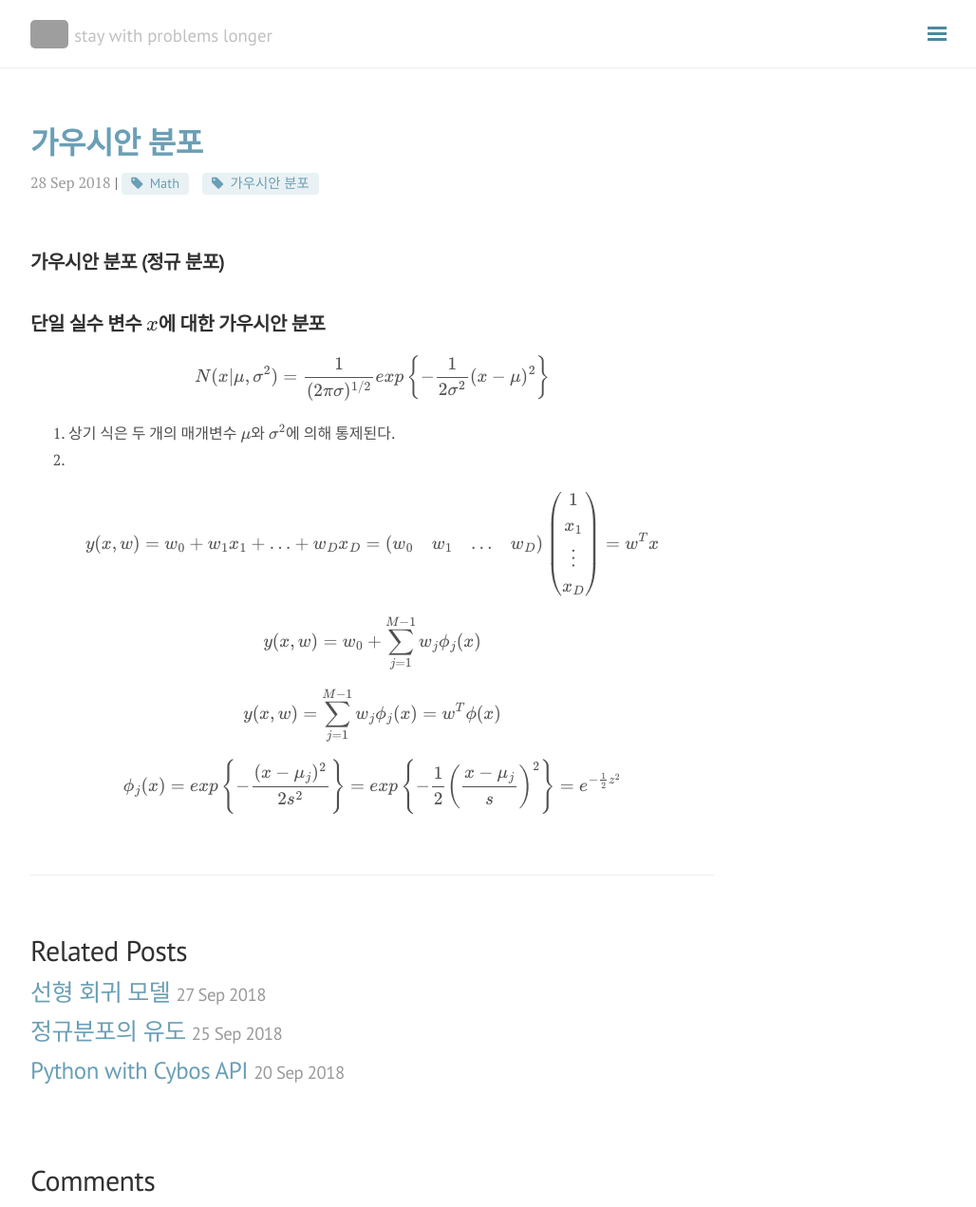
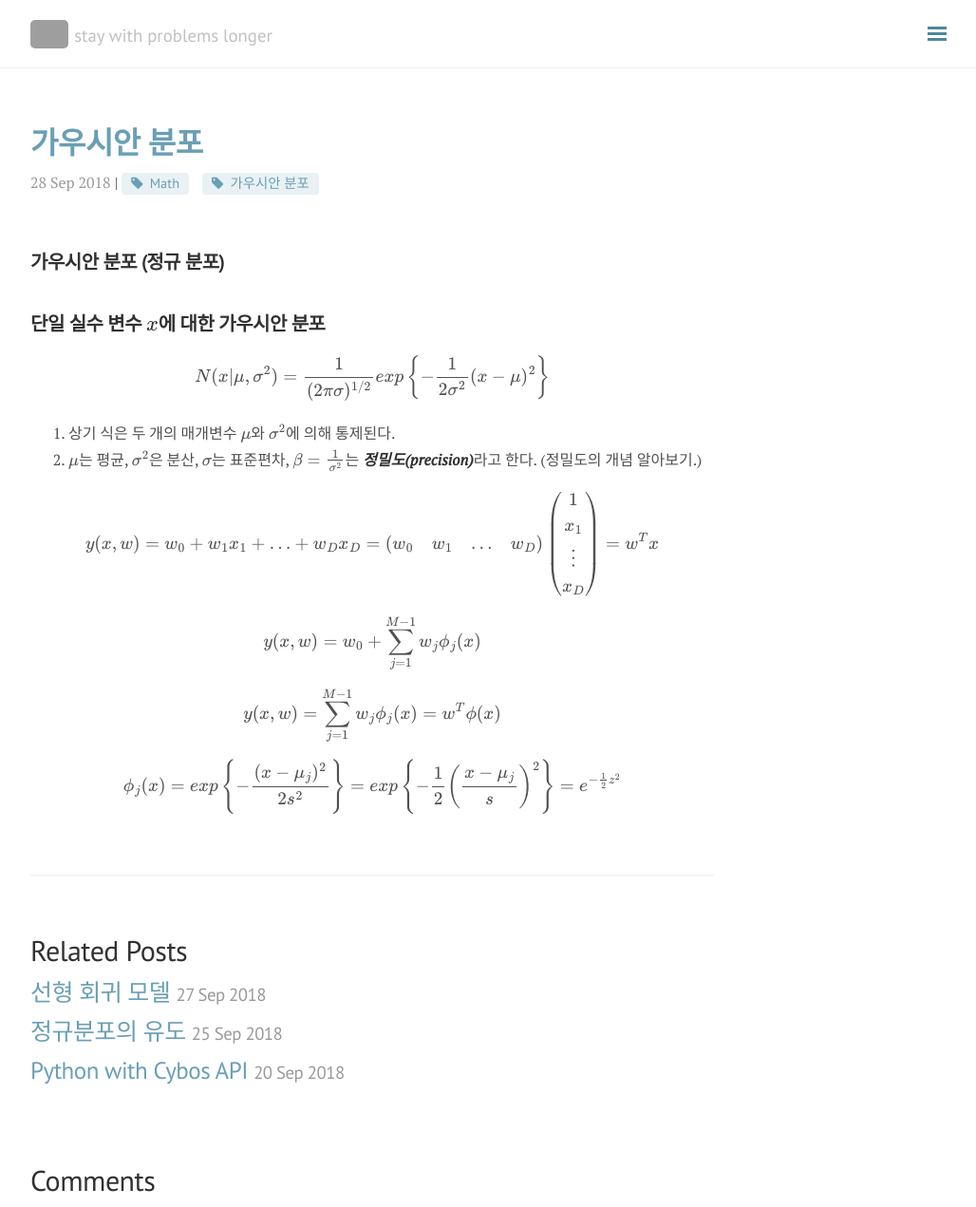
Before and after one commit to seokhoonj/seokhoonj.github.io, a Jekyll site: the page built from _posts/Math/2018-09-28-Math-gaussian_distribution.md, in a window 1280 px wide and 1271 px high. Shown: the whole window at 95% size, without its empty margins (248-1276 px from the left). Built offline with Jekyll 4.4.1, drawn with Linux system fonts in a browser that asks for light colours; nearby versions of some CDN libraries; formulas are drawn with MathJax 3; comment, search, counter and statistics services are not loaded; grey boxes are pictures that could not be loaded.

Commit message:
add _posts

```diff
--- a/_posts/Math/2018-09-28-Math-gaussian_distribution.md
+++ b/_posts/Math/2018-09-28-Math-gaussian_distribution.md
@@ -13,7 +13,7 @@ comments: false
 ## 단일 실수 변수 $x$에 대한 가우시안 분포
 \\( N(x\|\mu, \sigma^2) = \frac{1}{(2\pi\sigma)^{1/2}} exp\left\lbrace-\frac{1}{2\sigma^2}(x-\mu)^2\right\rbrace \\)
 1. 상기 식은 두 개의 매개변수 $\mu$와 $\sigma^2$에 의해 통제된다.
-2.
+2. $\mu$는 평균, $\sigma^2$은 분산, $\sigma$는 표준편차, $\beta = \frac{1}{\sigma^2}$는 <strong><em>정밀도(precision)</em></strong>라고 한다. \(정밀도의 개념 알아보기.\)
 
 \\( y(x, w) = w\_0 + w\_1x\_1 + ... + w\_Dx\_D  = \left(\begin{array}{ccc} w\_0 & w\_1 & \ldots & w\_D \end{array}\right) \left(\begin{array}{c} 1 \\\\ x\_1 \\\\ \vdots \\\\ x\_D \end{array}\right) = w^T x \\)
 \\( y(x, w) = w\_0 + \sum\_{j=1}^{M-1} w\_j\phi\_j(x) \\)
```
